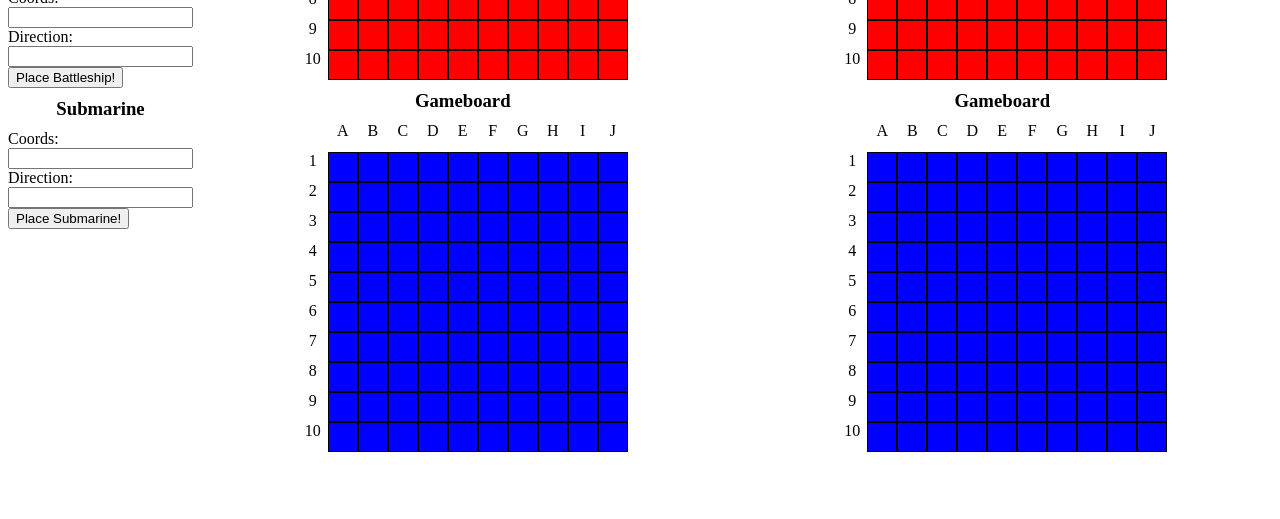
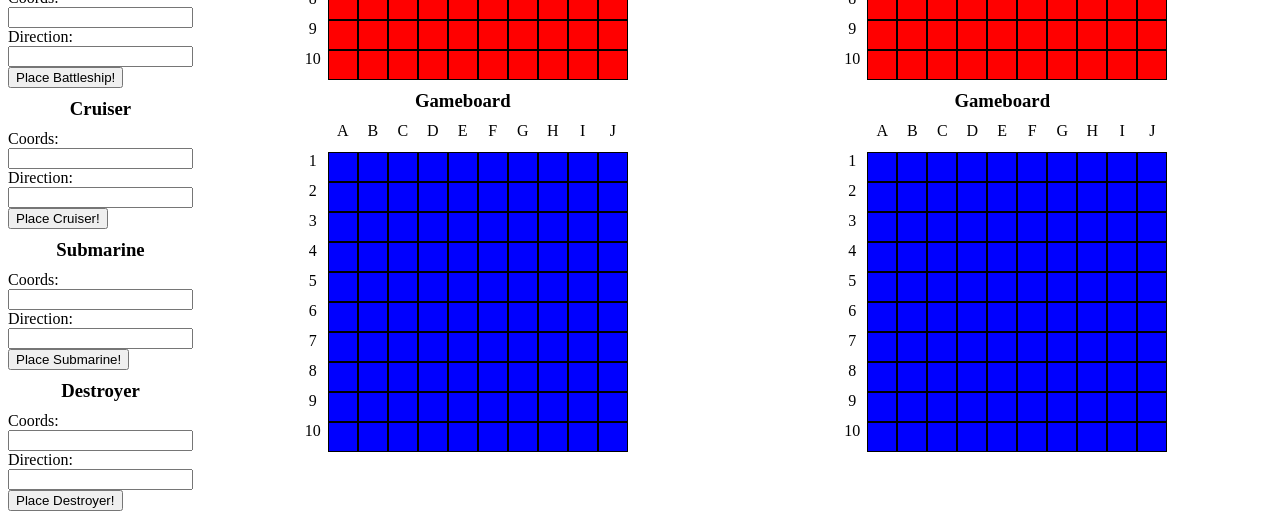
Before and after one commit to h-maren/battleship, a website built with webpack: page src/index.html in a window 1280 px wide. Shown: the part 347-866 px from the top of the page. Before the commit the page ends 807 px from the top, so only its background shows below. Built offline with nearby package versions, Linux system fonts and the light colour scheme.

Commit message:
Add ability to input all coordinates for all ship types Fixed issue with xcoordinate saying it was off board when it wasn't

```diff
--- a/src/gameboard.js
+++ b/src/gameboard.js
@@ -47,7 +47,7 @@ class Gameboard {
             }
         }
         if(shipDirection=="right"){
-            let checkOffBoard=isOffBoard(xcoord+shipLength,ycoord);
+            let checkOffBoard=isOffBoard(xcoord+shipLength-1,ycoord);
             if(checkOffBoard){
                 return false;
             }
@@ -56,7 +56,7 @@ class Gameboard {
             }
         }
         if(shipDirection=="left"){
-            let checkOffBoard=isOffBoard(xcoord-shipLength,ycoord);
+            let checkOffBoard=isOffBoard(xcoord-shipLength+1,ycoord);
             if(checkOffBoard){
                 return false;
             }
--- a/src/index.html
+++ b/src/index.html
@@ -39,6 +39,18 @@
                     </div>
                 </div>
             </form>
+            <form id="input-cruiser">
+                <div class="cruiser-info">
+                    <h3>Cruiser</h3>
+                    <div class="form-row">
+                        <label for="cruiser-coords">Coords:</label>
+                        <input type="text" id="cruiser-coords">
+                        <label for="cruiser-direction">Direction:</label>
+                        <input type="text" id="cruiser-direction">
+                        <button type ="button" class="place-cruiser">Place Cruiser!</button>
+                    </div>
+                </div>
+            </form>
             <form id="input-submarine">
                 <div class="submarine-info">
                     <h3>Submarine</h3>
@@ -48,6 +60,18 @@
                         <label for="submarine-direction">Direction:</label>
                         <input type="text" id="submarine-direction">
                         <button type ="button" class="place-submarine">Place Submarine!</button>
+                    </div>
+                </div>
+            </form>
+            <form id="input-destroyer">
+                <div class="destroyer-info">
+                    <h3>Destroyer</h3>
+                    <div class="form-row">
+                        <label for="destroyer-coords">Coords:</label>
+                        <input type="text" id="destroyer-coords">
+                        <label for="destroyer-direction">Direction:</label>
+                        <input type="text" id="destroyer-direction">
+                        <button type ="button" class="place-destroyer">Place Destroyer!</button>
                     </div>
                 </div>
             </form>
--- a/src/index.js
+++ b/src/index.js
@@ -17,23 +17,25 @@ placeBattleshipBtn.addEventListener("click", (e) => {
     sendShipCoords(e);
 });
 
+let placeCruiserBtn=document.querySelector('.place-cruiser');
+
+placeCruiserBtn.addEventListener("click", (e) => {
+    sendShipCoords(e);
+});
+
 let placeSubBtn=document.querySelector('.place-submarine');
 
 placeSubBtn.addEventListener("click", (e) => {
     sendShipCoords(e);
 });
 
-/*placeSubBtn.addEventListener("click", () => {
-    let shipDirection=document.querySelector('input#sub-direction').value;
-    let shipCoords=document.querySelector('input#sub-coords').value;
-    let shipType='submarine';
-    let validCheck=getShipCoords(shipType,shipDirection,shipCoords);
-    if(validCheck==false){
-        placeSubForm.reset();
-        return;
-    }
-    placeSubForm.remove();
-});*/
+let placeDestBtn=document.querySelector('.place-destroyer');
+
+placeDestBtn.addEventListener("click", (e) => {
+    sendShipCoords(e);
+});
+
+
 
 function sendShipCoords (e){
     let shipType=e.target.parentElement.parentElement.firstElementChild.textContent.toLowerCase()
```
